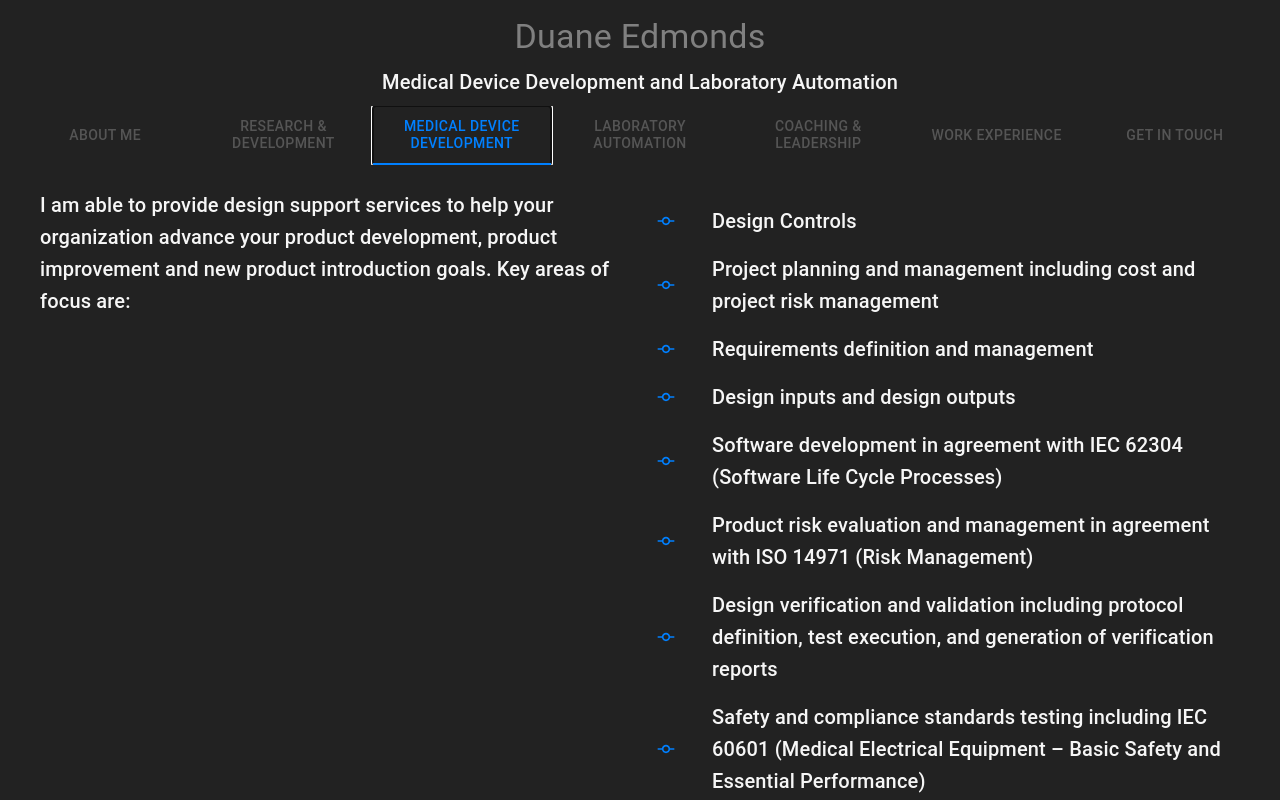
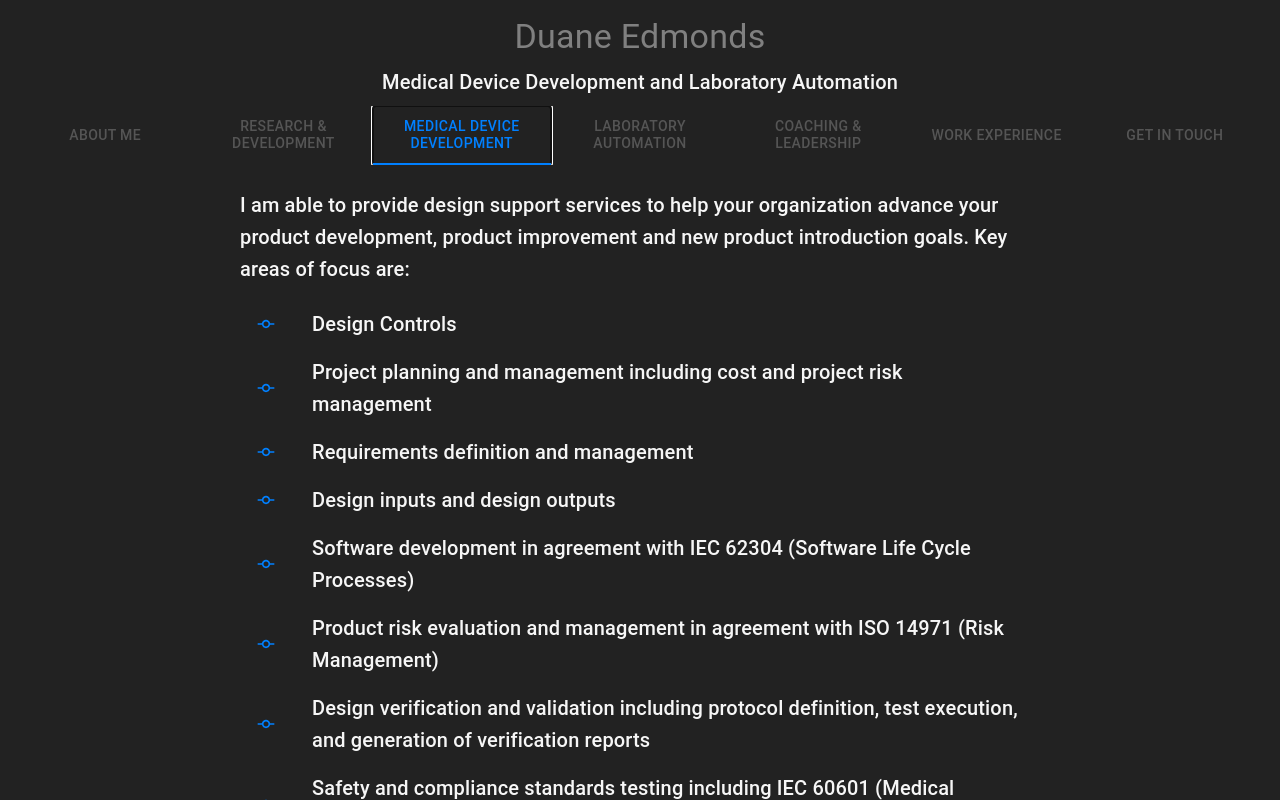
Before and after one commit to usefulmove/ded, a React (Vite) app: page / in a window 1280 px wide. Both pictures are taken after a click on the tab "MEDICAL DEVICE DEVELOPMENT". Shown: the top 800 px of the page. Built offline with nearby package versions, Linux system fonts and the light colour scheme.

Commit message:
(automated gcp push)

```diff
--- a/src/components/MedDev.jsx
+++ b/src/components/MedDev.jsx
@@ -26,19 +26,17 @@ function MedDev() {
   ];
 
   return (
-    <Grid container>
-      <Grid item xs={12} lg={6}>
-        <Typography variant="h6" align="left">
+    <Grid container justifyContent="center">
+      <Grid item xs={12} lg={8}>
+        <Typography variant="h6" align="left" gutterBottom="true">
           I am able to provide design support services to help your organization
           advance your product development, product improvement and new product
           introduction goals. Key areas of focus are:
         </Typography>
-      </Grid>
-      <Grid item xs={12} lg={6}>
         <List>
-          {listItems.map((item) => (
+          {listItems.map((item, index) => (
             <>
-              <ListItem>
+              <ListItem key={index}>
                 <ListItemIcon>
                   <Commit fontSize="small" color="primary" />
                 </ListItemIcon>
--- a/src/main.jsx
+++ b/src/main.jsx
@@ -14,9 +14,9 @@ const theme = createTheme({
       dark: "#0066cc",
     },
     secondary: {
-      main: "#fff670",
-      light: "#ffff86",
-      dark: "#ccc55a",
+      main: "#ffffff",
+      light: "#ffffff",
+      dark: "#eeeeee",
     },
     background: {
       default: "#404040",
```
